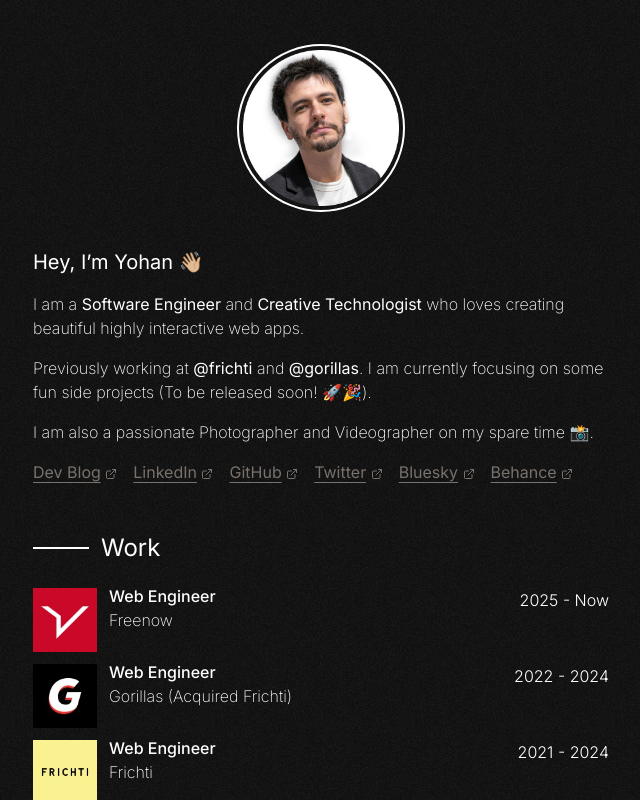
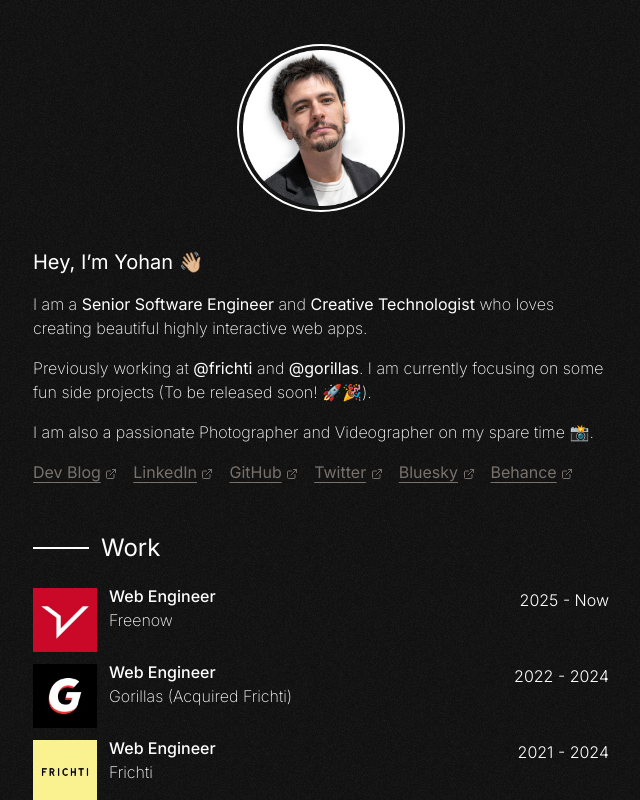
Before and after one commit to yohanlb/personal-website, a Next.js app: page / in a window 1280 px wide. Shown: the top 800 px of the page, without its empty margins (309-949 px from the left). Built offline with nearby package versions, Linux system fonts and the light colour scheme.

Commit message:
fix: update wording

```diff
--- a/src/components/homePage/IntroSection.tsx
+++ b/src/components/homePage/IntroSection.tsx
@@ -19,7 +19,7 @@
       <div className='mt-8 flex flex-col gap-4'>
         <h2 className='text-xl'>Hey, I’m Yohan 👋🏼</h2>
         <p className='font-extralight'>
-          I am a <strong>Software Engineer</strong> and{' '}
+          I am a <strong>Senior Software Engineer</strong> and{' '}
           <strong>Creative Technologist</strong> who loves creating beautiful
           highly interactive web apps.
         </p>
```
